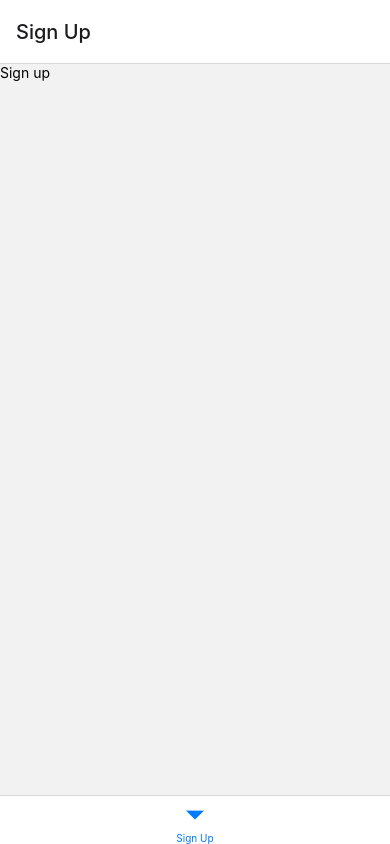
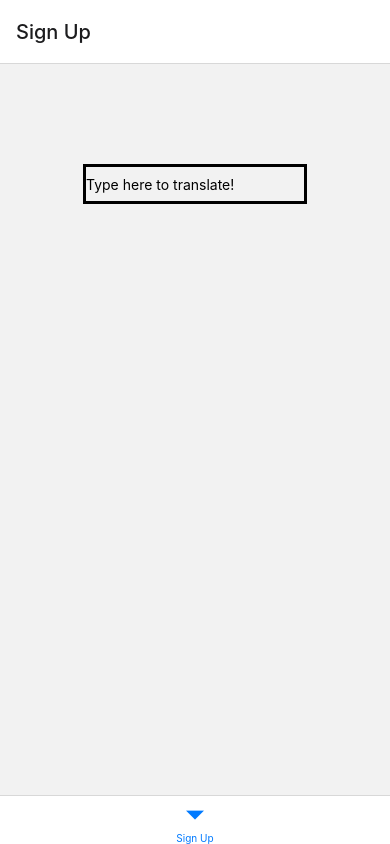
Before and after one commit to Jmac0/showChoirApp, a React Native app: screen / in a window 390 px wide. Built offline with nearby package versions, Linux system fonts and the light colour scheme.

Commit message:
Setting up fonts and styled components

```diff
--- a/src/screens/BottomTabs.navigator.tsx
+++ b/src/screens/BottomTabs.navigator.tsx
@@ -8,6 +8,7 @@ import { SplashScreen } from './SplashScreen';
 export const BottomTabsNavigator: React.FC = () => {
   const BottomTabs = createBottomTabNavigator();
   const [isLoading, setIsLoading] = useState(true);
+  // boolean value, checking for authenticated user
   const [isAuth, setIsAuth] = useState(false);
   setTimeout(() => {
     setIsLoading(false);
--- a/src/screens/SignUp.tsx
+++ b/src/screens/SignUp.tsx
@@ -1,10 +1,17 @@
-import React from 'react';
-import { View, Text, StyleSheet } from 'react-native';
+import React, { useState } from 'react';
+import { View, StyleSheet, TextInput } from 'react-native';
+import { theme } from '../theme';
 
 export const SignUP: React.FC = () => {
+  const [text, setText] = useState('');
   return (
     <View style={styles.container}>
-      <Text>Sign up</Text>
+      <TextInput
+        style={theme.textInput}
+        placeholder="Type here to translate!"
+        onChangeText={newText => setText(newText)}
+        defaultValue={text}
+      />
     </View>
   );
 };
@@ -12,5 +19,7 @@ export const SignUP: React.FC = () => {
 const styles = StyleSheet.create({
   container: {
     flex: 1,
+    alignItems: 'center',
+    //backgroundColor: theme.darkGrey,
   },
 });
--- a/src/theme.ts
+++ b/src/theme.ts
@@ -1,6 +1,13 @@
+// @ts-ignore
 export const theme = {
   // colors
-  gold: '#272727',
-  darkGrey: '#CCB136',
+  darkGrey: '#272727',
+  gold: '#CCB136',
   // fonts
+
+  textInput: {
+    height: 40,
+    marginTop: 100,
+    borderWidth: 3,
+  },
 };
```
